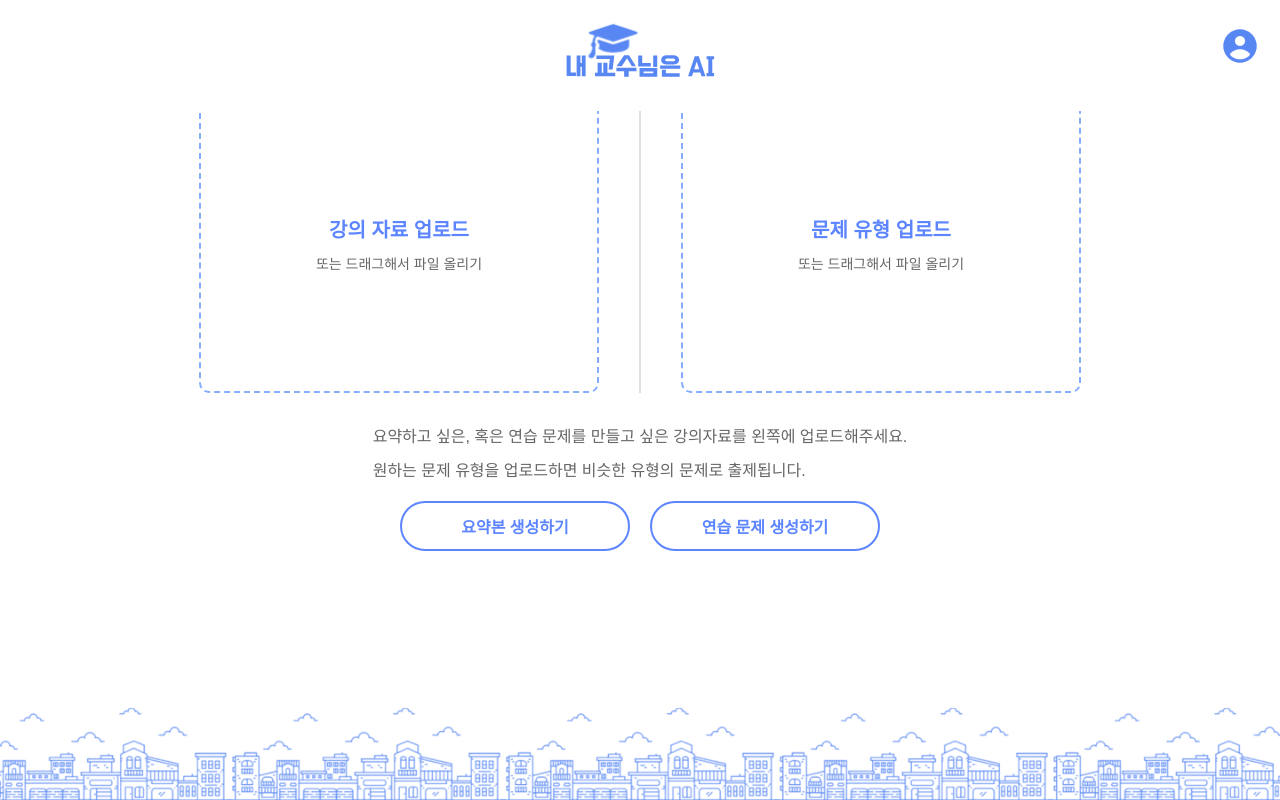
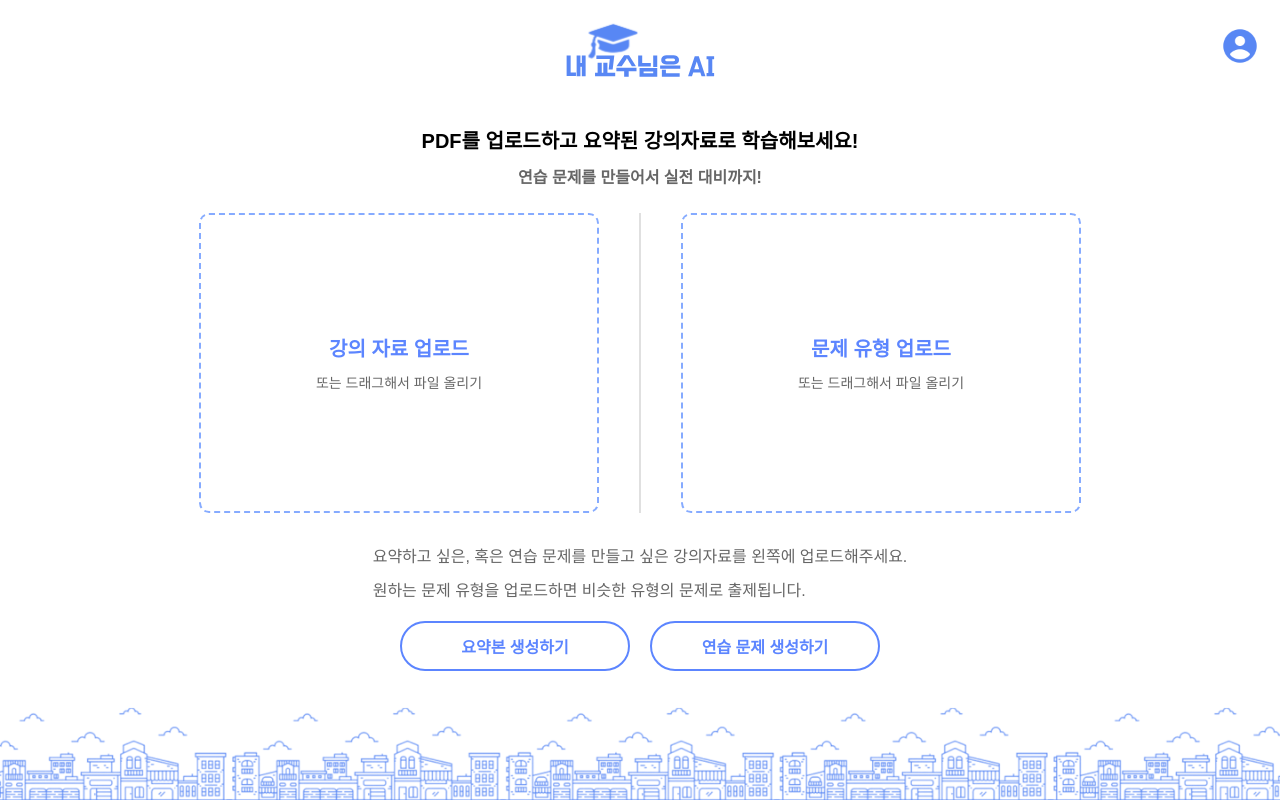
Before and after one commit to 2024-Winter-BootCamp-TeamF/Frontend, a React (Create React App) app: page / in a window 1280 px wide. Built offline with nearby package versions, Linux system fonts and the light colour scheme; a web font is replaced by a local one.

Commit message:
fix) UploadPage 정렬 수정

```diff
--- a/src/pages/UploadPage.jsx
+++ b/src/pages/UploadPage.jsx
@@ -61,6 +61,8 @@ const Container = styled.div`
   display: flex;
   flex-direction: column;
   align-items: center;
+  position: relative;
+  justify-content: center;
 `;
 
 const TitleSection = styled.div`
```
